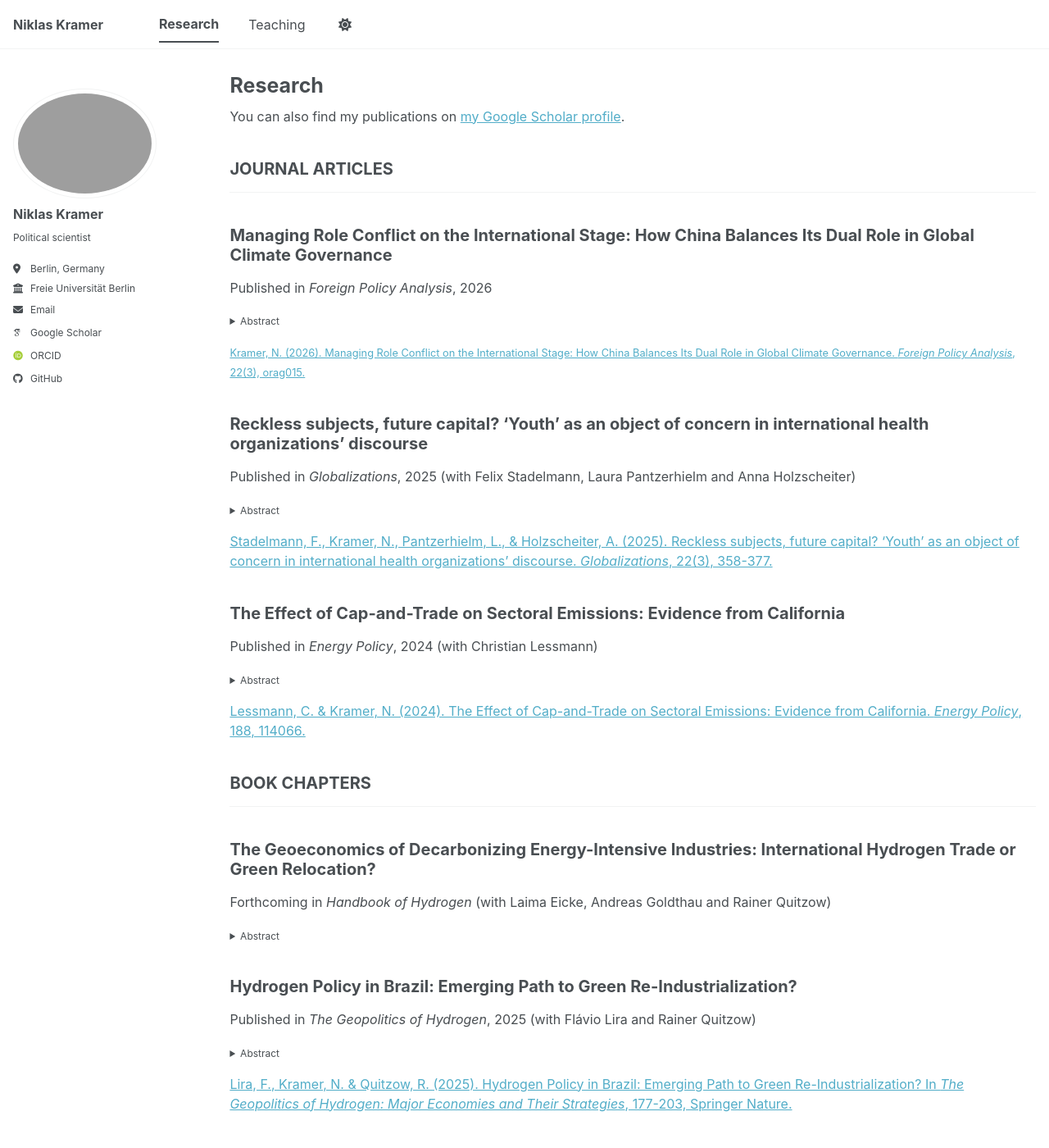
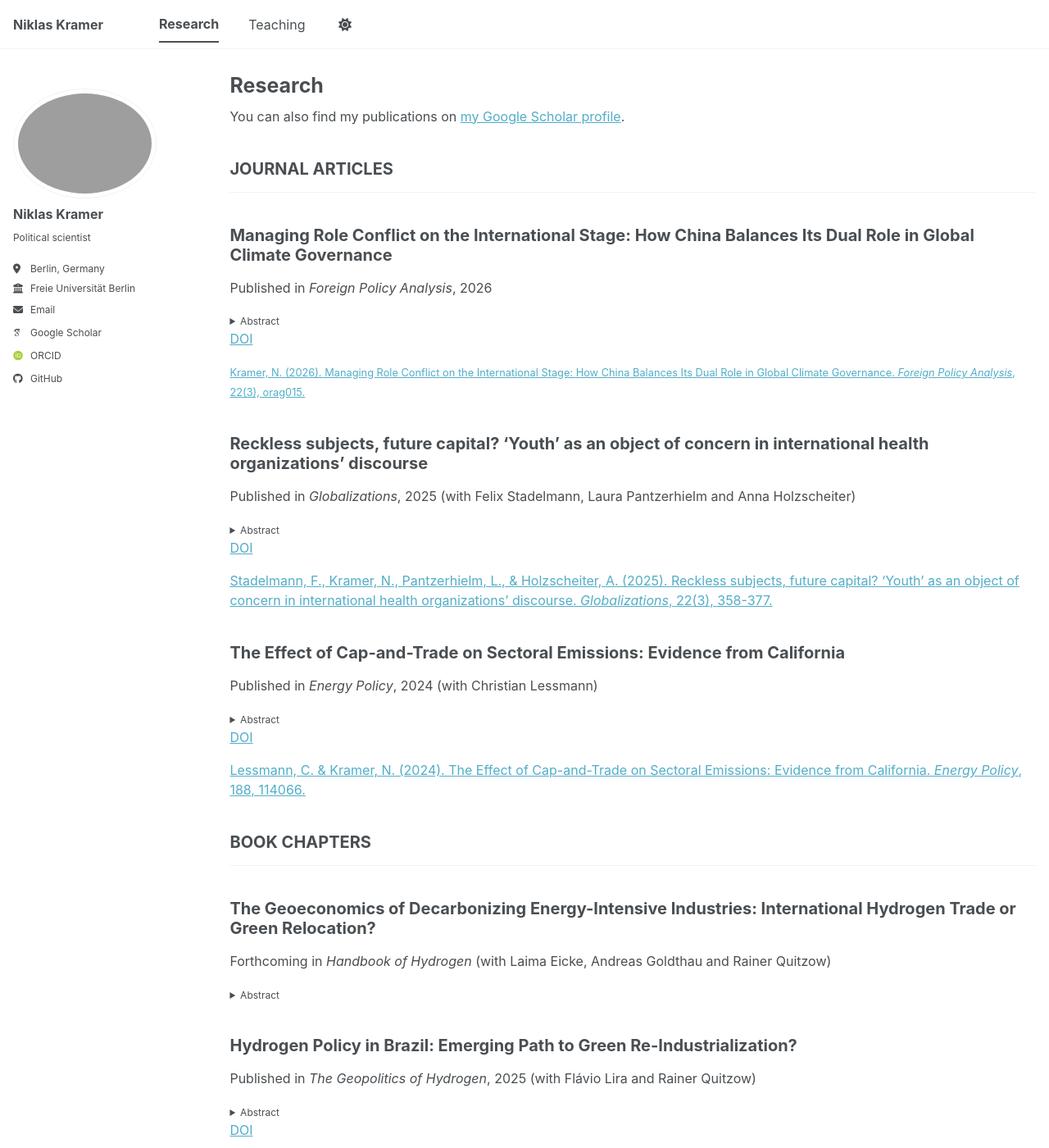
Before and after one commit to nik-kramer/nik-kramer.github.io, a Jekyll site: the page built from _pages/publications.html, in a window 1280 px wide and 1400 px high. Shown: the whole window at 82% size. Built offline with Jekyll 4.4.1, drawn with Linux system fonts in a browser that asks for light colours; some web fonts are replaced; a script bundle is joined from its source files by our own code; library files that are not in the unit come from our copies.

Commit message:
Update archive-single.html

```diff
--- a/_includes/archive-single.html
+++ b/_includes/archive-single.html
@@ -45,16 +45,26 @@
         {% endif %}
 
     {% if post.excerpt and site.read_more != 'enabled' %}
+<div class="archive__item-panes">
   <details class="archive__item-excerpt">
     <summary>Abstract</summary>
     {{ post.excerpt | markdownify }}
   </details>
+  {% if post.paperurl %}
+  <a href="{{ post.paperurl }}" class="archive__item-doi" target="_blank" rel="noopener">DOI</a>
+  {% endif %}
+</div>
 {% elsif post.excerpt and site.read_more == 'enabled' %}
+<div class="archive__item-panes">
   <details class="archive__item-excerpt">
     <summary>Abstract</summary>
     {{ post.excerpt | markdownify | remove: '<p>' | remove: '</p>' }}
     <strong><a href="{{ base_path }}{{ post.url }}" rel="permalink">Read more</a></strong>
   </details>
+  {% if post.paperurl %}
+  <a href="{{ post.paperurl }}" class="archive__item-doi" target="_blank" rel="noopener">DOI</a>
+  {% endif %}
+</div>
 {% endif %}
 
 {% if post.citation and post.paperurl %}
```
Lines whose indentation alone changed are shown as unchanged.
